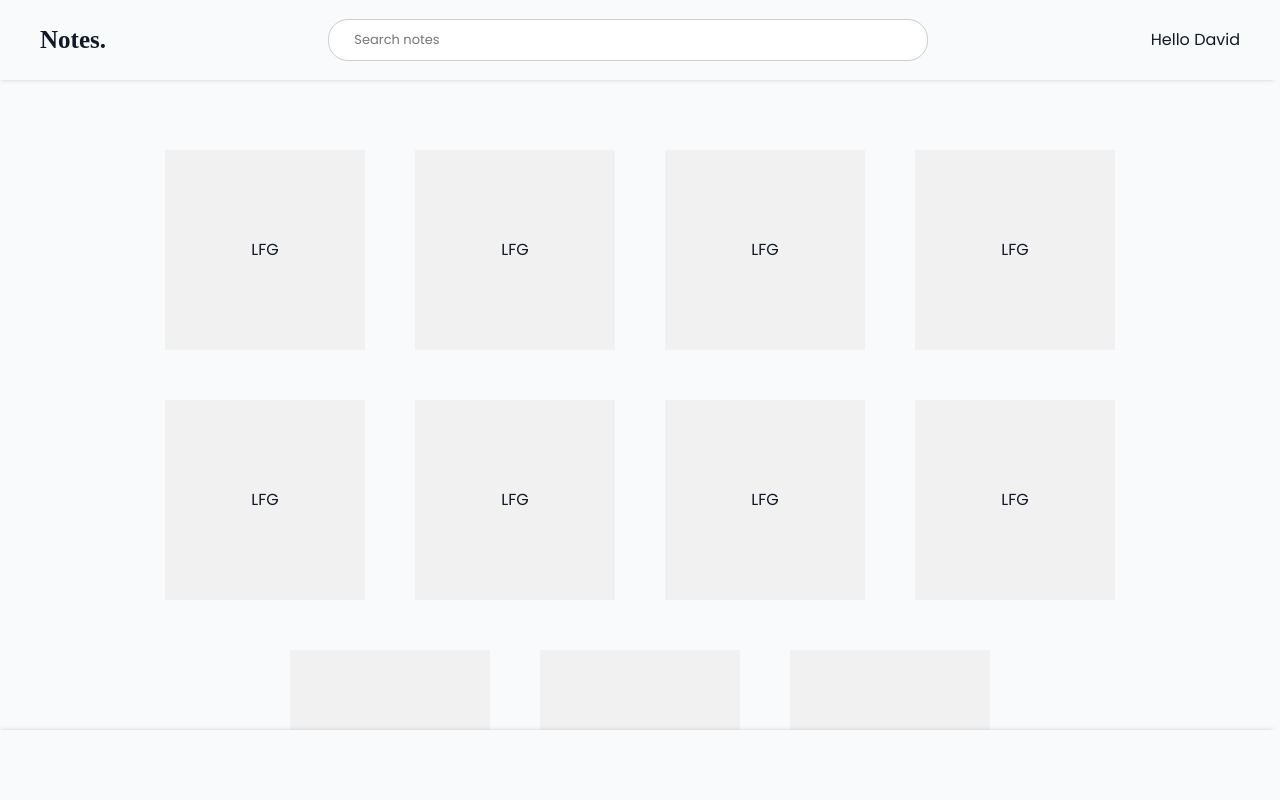
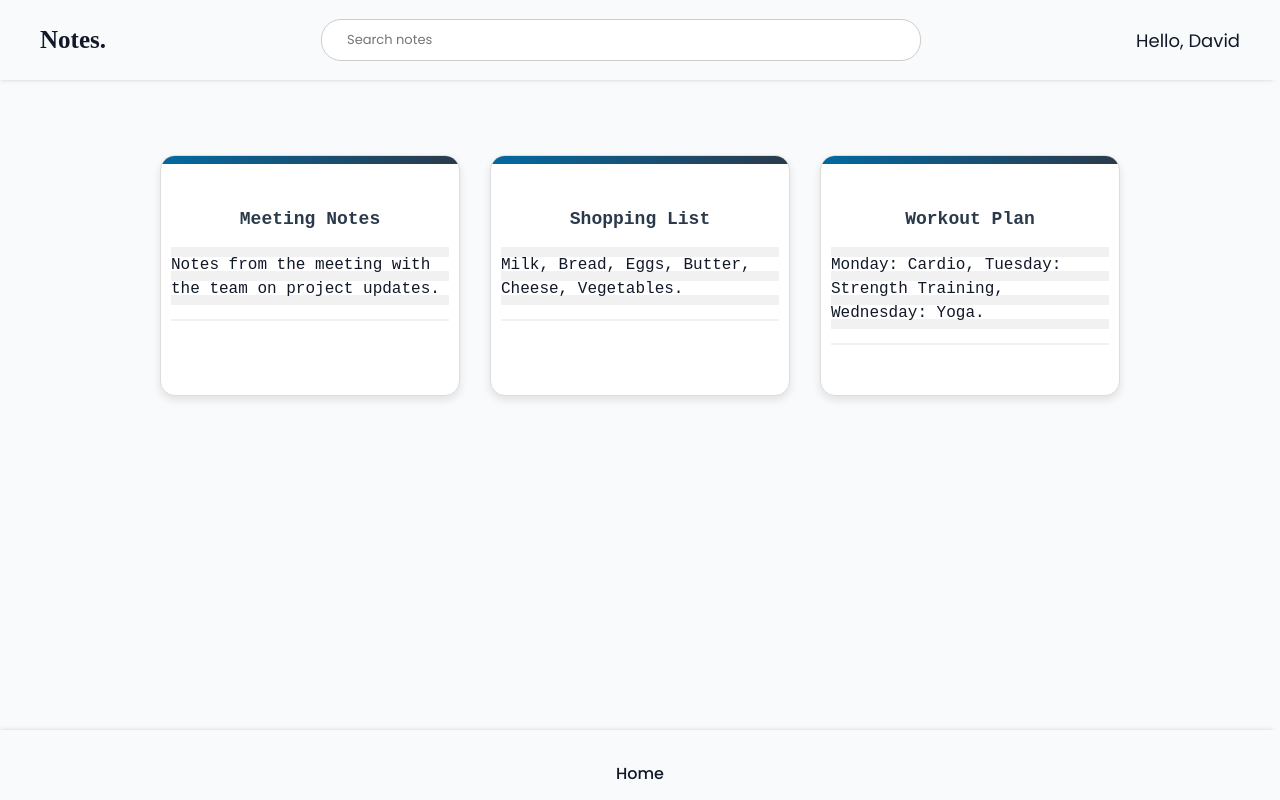
Before and after one commit to Devdhee/notes-frontend, a React (Vite) app: page /dashboard in a window 1280 px wide. Built offline with nearby package versions, Linux system fonts and the light colour scheme; a web font is replaced by a local one.

Commit message:
Feature - redesigned the notesCard component

```diff
--- a/src/Components/AppLayout.tsx
+++ b/src/Components/AppLayout.tsx
@@ -1,4 +1,4 @@
-import { Outlet } from "react-router-dom";
+import { NavLink, Outlet } from "react-router-dom";
 import styled from "styled-components";
 import Input from "../ui/Input";
 import Logo from "./Logo";
@@ -44,10 +44,23 @@ const InputContainer = styled.div`
   max-width: 60rem;
 `;
 
+const WelcomeText = styled.p`
+  font-size: 1.8rem;
+  color: var(--color-grey-800);
+
+  @media (max-width: 475px) {
+    display: none;
+  }
+`;
+
 const BodyContainer = styled.section`
   width: 100%;
   padding: 6rem 2rem;
   overflow-y: auto;
+
+  @media (max-width: 475px) {
+    padding: 4rem 0;
+  }
 `;
 
 const StyledMain = styled.main`
@@ -57,12 +70,68 @@ const StyledMain = styled.main`
   padding: 0 1rem;
 `;
 
-const AppFooter = styled.footer`
+const AppFooter = styled.nav`
   width: 100%;
   padding: 2rem;
   box-shadow: -3px -3px 5px -4px rgba(74, 74, 74, 0.34);
   -webkit-box-shadow: -3px -3px 5px -4px rgba(74, 74, 74, 0.34);
   -moz-box-shadow: -3px -3px 5px -4px rgba(74, 74, 74, 0.34);
+`;
+
+const NavBar = styled.ul`
+  max-width: 120rem;
+  margin: 0 auto;
+  display: flex;
+  justify-content: space-around;
+`;
+
+const StyledNavLink = styled(NavLink)`
+  &:link,
+  &:visited {
+    display: flex;
+    align-items: center;
+    gap: 1.2rem;
+
+    color: var(--color-grey-600);
+    font-size: 1.6rem;
+    font-weight: 500;
+    padding: 1.2rem 2.4rem;
+    transition: all 0.3s;
+
+    /* Small laptop */
+    @media screen and (max-width: 73.75em) {
+      grid-template-columns: 24rem 1fr;
+    }
+
+    /* Tablet */
+    @media screen and (max-width: 69.4em) {
+      grid-row: 3;
+    }
+  }
+
+  /* This works because react-router places the active class on the active NavLink */
+  &:hover,
+  &:active,
+  &.active:link,
+  &.active:visited {
+    color: var(--color-grey-800);
+    background-color: var(--color-grey-50);
+    border-radius: var(--border-radius-sm);
+  }
+
+  & svg {
+    width: 2.4rem;
+    height: 2.4rem;
+    color: var(--color-grey-400);
+    transition: all 0.3s;
+  }
+
+  &:hover svg,
+  &:active svg,
+  &.active:link svg,
+  &.active:visited svg {
+    color: var(--color-brand-600);
+  }
 `;
 
 function AppLayout() {
@@ -75,7 +144,7 @@ function AppLayout() {
             <Input type="text" placeholder="Search notes" />
           </InputContainer>
 
-          <p>Hello David</p>
+          <WelcomeText>Hello, David</WelcomeText>
         </AppHeader>
       </AppHeaderContainer>
       <BodyContainer>
@@ -84,7 +153,14 @@ function AppLayout() {
         </StyledMain>
       </BodyContainer>
       <AppFooter>
-        <p></p>
+        <NavBar>
+          <li>
+            <StyledNavLink to="/dashboard">
+              {/* <HiOutlineHome /> */}
+              <span>Home</span>
+            </StyledNavLink>
+          </li>
+        </NavBar>
       </AppFooter>
     </Container>
   );
--- a/src/Components/Logo.tsx
+++ b/src/Components/Logo.tsx
@@ -6,6 +6,14 @@ const StyledLogo = styled.a`
   font-weight: 600;
   font-family: "Playwrite FR Trad", cursive;
   font-optical-sizing: auto;
+
+  @media (max-width: 768px) {
+    font-size: 2.2rem;
+  }
+
+  @media (max-width: 475px) {
+    font-size: 1.8rem;
+  }
 `;
 function Logo() {
   return <StyledLogo href="/"> Notes.</StyledLogo>;
--- a/src/Components/NotePreviewcard.tsx
+++ b/src/Components/NotePreviewcard.tsx
@@ -1,20 +1,91 @@
 import styled from "styled-components";
+interface JotterCardProps {
+  title: string;
+  description: string;
+}
 
-const StyledCard = styled.div`
-  width: 200px;
-  height: 200px;
-  background-color: #f1f1f1;
-  margin: 10px;
-  display: flex;
-  flex-direction: column;
-  align-items: center;
-  justify-content: center;
-  cursor: pointer;
-  transition: background-color 0.3s ease;
+const CardWrapper = styled.div`
+  max-width: 30rem;
+  margin: 1.5rem;
+  padding: 4rem 0;
+  border: 1px solid #ddd;
+  border-radius: 1.5rem;
+  background: #fff;
+  box-shadow: 0 4px 8px rgba(0, 0, 0, 0.1);
+  position: relative;
+  overflow: hidden;
+  font-family: "Courier New", Courier, monospace;
+  transition: transform 0.2s ease-in-out;
+
+  &:hover {
+    transform: scale(1.03);
+    cursor: pointer;
+  }
+
+  &:before {
+    content: "";
+    position: absolute;
+    top: 0;
+    left: 0;
+    width: 100%;
+    height: 8px;
+    background: linear-gradient(
+      to right,
+      var(--color-blue-700),
+      var(--color-grey-500)
+    );
+  }
+
+  @media (max-width: 768px) {
+    padding: 2rem 0;
+    margin: 1rem;
+  }
+
+  @media (max-width: 475px) {
+    padding: 0;
+    width: 100%;
+    max-width: 40rem;
+  }
 `;
 
-function NotePreviewcard() {
-  return <StyledCard>LFG</StyledCard>;
-}
+const CardContent = styled.div`
+  padding: 1rem 1rem;
+  line-height: 1.5;
 
-export default NotePreviewcard;
+  @media (max-width: 768px) {
+    /* padding: 2rem 0; */
+  }
+
+  @media (max-width: 475px) {
+    width: 100%;
+  }
+`;
+
+const CardTitle = styled.h3`
+  font-size: 1.8rem;
+  color: var(--color-grey-500);
+  text-align: center;
+`;
+
+const CardDescription = styled.p`
+  margin: 0;
+  font-size: 1em;
+  color: var(--color-grey-600);
+  position: relative;
+  padding: 2rem 0;
+  background: linear-gradient(white 60%, #f1f1f1 60%);
+  background-size: 100% 24px;
+`;
+
+const JotterCard = ({ title, description }: JotterCardProps) => {
+  return (
+    <CardWrapper>
+      <CardContent>
+        <CardTitle>{title}</CardTitle>
+        <CardDescription>{description}</CardDescription>
+      </CardContent>
+    </CardWrapper>
+  );
+};
+
+export default JotterCard;
--- /dev/null
+++ b/src/Components/Test.tsx
@@ -0,0 +1,34 @@
+import JotterCard from "./NotePreviewcard";
+
+const notes = [
+  {
+    title: "Meeting Notes",
+    description: "Notes from the meeting with the team on project updates.",
+  },
+  {
+    title: "Shopping List",
+    description: "Milk, Bread, Eggs, Butter, Cheese, Vegetables.",
+  },
+  {
+    title: "Workout Plan",
+    description: "Monday: Cardio, Tuesday: Strength Training, Wednesday: Yoga.",
+  },
+];
+
+const Tets = () => {
+  return (
+    <div
+      style={{ display: "flex", flexWrap: "wrap", justifyContent: "center" }}
+    >
+      {notes.map((note, index) => (
+        <JotterCard
+          key={index}
+          title={note.title}
+          description={note.description}
+        />
+      ))}
+    </div>
+  );
+};
+
+export default Tets;
--- a/src/pages/Dashboard.tsx
+++ b/src/pages/Dashboard.tsx
@@ -1,27 +1,26 @@
 import styled from "styled-components";
-import NotePreviewcard from "../Components/NotePreviewcard";
+import Tets from "../Components/Test";
 
 const NotesPreviewContainer = styled.section`
   display: flex;
   flex-wrap: wrap;
-  gap: 3rem;
+  gap: 2rem;
   justify-content: center;
+
+  @media (max-width: 768px) {
+  }
+
+  @media (max-width: 475px) {
+    flex-direction: column;
+    gap: 0rem;
+    width: 100%;
+  }
 `;
 
 function Dashboard() {
   return (
     <NotesPreviewContainer>
-      <NotePreviewcard />
-      <NotePreviewcard />
-      <NotePreviewcard />
-      <NotePreviewcard />
-      <NotePreviewcard />
-      <NotePreviewcard />
-      <NotePreviewcard />
-      <NotePreviewcard />
-      <NotePreviewcard />
-      <NotePreviewcard />
-      <NotePreviewcard />
+      <Tets />
     </NotesPreviewContainer>
   );
 }
```
